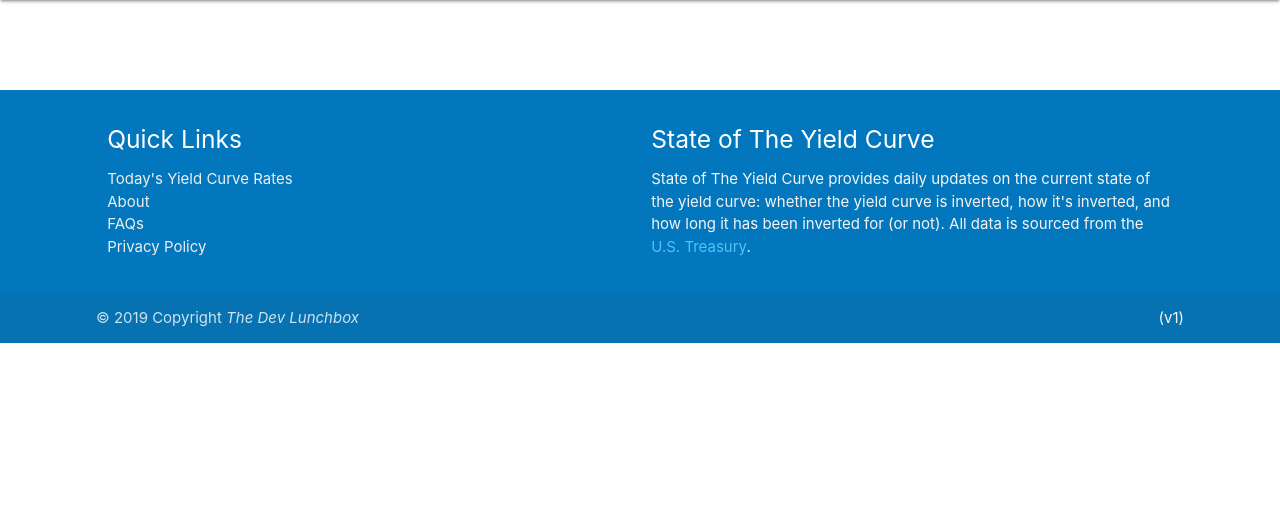
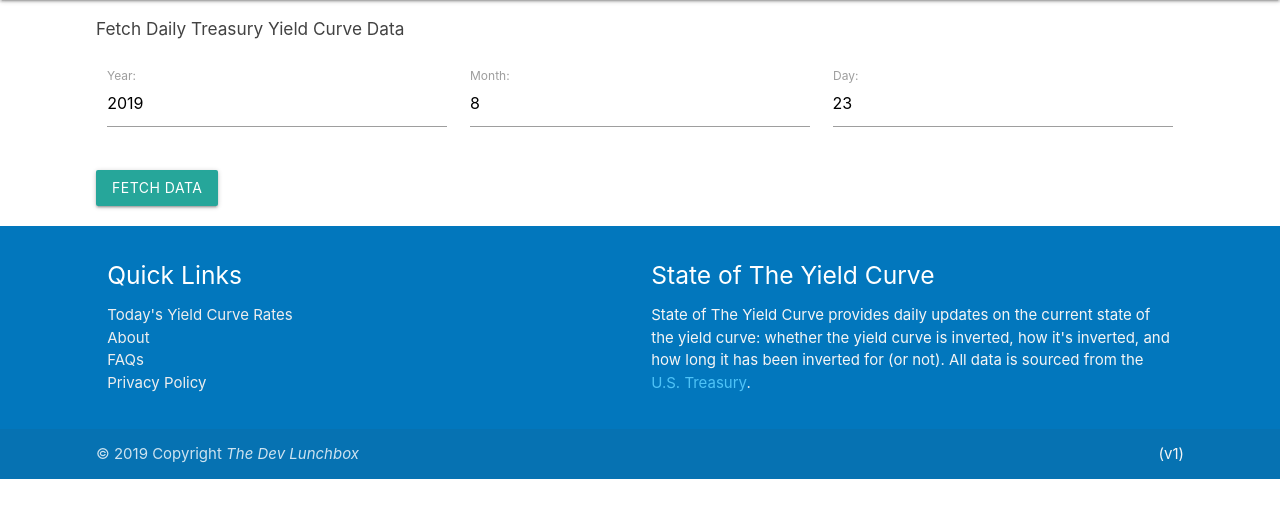
Before and after one commit to AJLeonardi/yield_curve_repo, a Django app: a page that uses yc_proj/yc_app/templates/yc_app/fetch_treasury_data.html in a window 1280 px wide. Shown: the part 64-582 px from the top of the page. Run offline with Django 3.2, Linux system fonts and the light colour scheme; the visitor is signed in with stand-in values (Sample User, id 1); some libraries are stand-ins or nearby versions.

Commit message:
form is working more or less, but when I submit for 2017/08 it doesn't create the comps.

```diff
--- a/yc_proj/yc_app/forms.py
+++ b/yc_proj/yc_app/forms.py
@@ -1,8 +1,17 @@
 from django import forms
 from django.forms import ModelForm, IntegerField, NumberInput, TextInput, Textarea, EmailInput, PasswordInput, DateTimeInput, SelectDateWidget, CheckboxInput, modelformset_factory, Select, RadioSelect
+from django.utils import timezone
 
 
-class FetchTreasuryDataForm(ModelForm):
-    year = forms.CharField(required=True, widget=forms.TextInput(attrs={'class': 'form-control validate'}))
-    month = forms.CharField(required=False, widget=forms.TextInput(attrs={'class': 'form-control'}))
-    day = forms.CharField(required=False, widget=forms.TextInput(attrs={'class': 'form-control'}))
+class FetchTreasuryDataForm(forms.Form):
+    year = forms.CharField(required=True, widget=forms.NumberInput(attrs={'class': 'form-control validate', 'min': '1950', 'max': '2022'}))
+    month = forms.CharField(required=False, widget=forms.NumberInput(attrs={'class': 'form-control validate', 'min': '1', 'max': '12'}))
+    day = forms.CharField(required=False, widget=forms.NumberInput(attrs={'class': 'form-control validate', 'min': '1', 'max': '31'}))
+
+    def __init__(self, *args, **kwargs):
+        super(FetchTreasuryDataForm, self).__init__(*args, **kwargs)
+        today = timezone.now()
+        year = today.year
+        self.fields['year'].initial = today.year
+        self.fields['month'].initial = today.month
+        self.fields['day'].initial = today.day
--- a/yc_proj/yc_app/templates/yc_app/fetch_treasury_data.html
+++ b/yc_proj/yc_app/templates/yc_app/fetch_treasury_data.html
@@ -4,10 +4,31 @@
 
     <section class="grey-text text-darken-3 valign-wrapper">
         <div class="container ">
-            <div class="row"></div>
             <div class="row">
-                <h2 class="center no-margin large-padding">{{ yd_inversion_string_short }}</h2>
             </div>
+            <div class="row">
+                <h6>Fetch Daily Treasury Yield Curve Data</h6>
+            </div>
+            <form action="{% url 'yc_app:fetch_data' %}" method="post" >
+                {% csrf_token %}
+                <div class="row">
+                    <div class='input-field col s12 m4'>
+                        <label for = 'id_year'>Year: </label>
+                        {{form.year}}
+                    </div>
+                    <div class='input-field col s12 m4'>
+                        <label for = 'id_month'>Month: </label>
+                        {{form.month}}
+                    </div>
+                    <div class='input-field col s12 m4'>
+                        <label for = 'id_day'>Day: </label>
+                        {{form.day}}
+                    </div>
+                </div>
+                <div class="">
+                    <input type="submit" value="Fetch Data" class='btn btn-primary' />
+                </div>
+            </form>
             <div class="row"></div>
         </div>
     </section>
--- a/yc_proj/yc_app/views.py
+++ b/yc_proj/yc_app/views.py
@@ -1,5 +1,6 @@
 import datetime
 import yc_app
+from yc_app import forms
 from django.http import HttpResponseRedirect
 from django.shortcuts import render
 from django.core.urlresolvers import reverse
@@ -61,7 +62,12 @@ class FetchTreasuryData(LoginRequiredMixin, View):
 
     def get(self, request):
         context = get_context(request, None)
+        context['form'] = forms.FetchTreasuryDataForm()
         return render(request, 'yc_app/fetch_treasury_data.html', context)
 
     def post(self, request):
-        pass
+        form = forms.FetchTreasuryDataForm(request.POST or None)
+        if form.is_valid():
+            helpers.get_yd_from_treasury(form.cleaned_data['year'], month=form.cleaned_data['month'],
+                                         day=form.cleaned_data['day'])
+        return HttpResponseRedirect(reverse('yc_app:index'))
```
